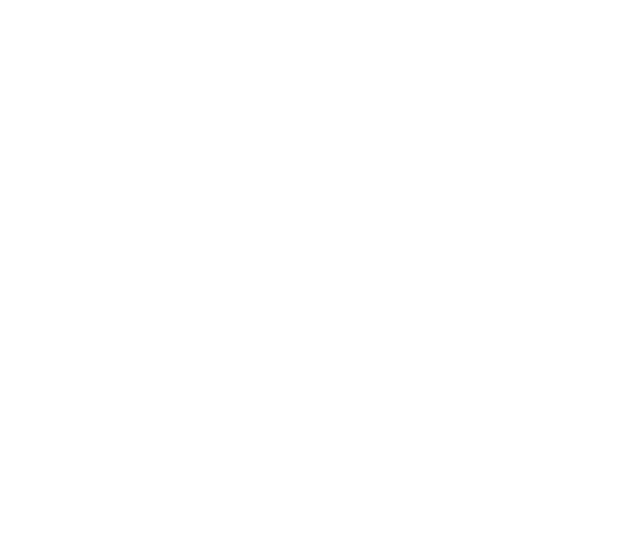
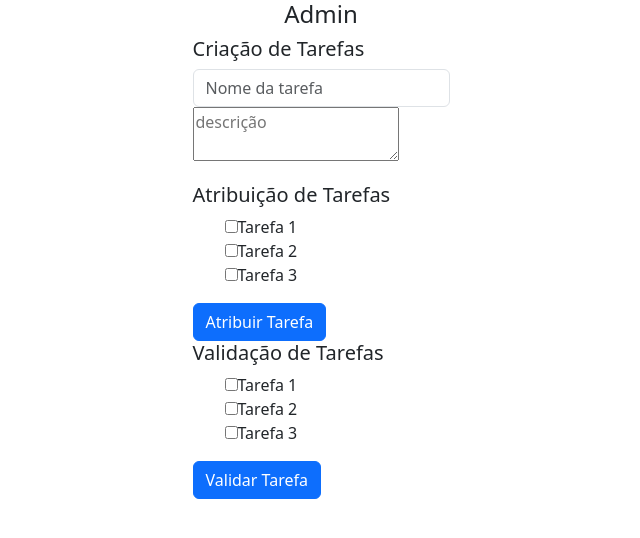
Before and after one commit to oscarRodriguesDev/CashTarefas, a React (Create React App) app: page / in a window 1280 px wide. Before the commit this address had no page. Shown: the top 538 px of the page, without its empty margins (319-959 px from the left). Built offline with nearby package versions, Linux system fonts and the light colour scheme.

Commit message:
segunda tentativa

```diff
--- a/package.json
+++ b/package.json
@@ -2,7 +2,7 @@
   "name": "cash-tarefas",
   "version": "0.1.0",
   "private": true,
-  "homepage": "http://CashTarefas/Admin",
+  "homepage": "http://CashTarefas/",
   "dependencies": {
     "@testing-library/jest-dom": "^5.16.5",
     "@testing-library/react": "^13.4.0",
--- a/src/App.js
+++ b/src/App.js
@@ -9,8 +9,8 @@ function App() {
   return (
     <Router>
       <Routes>
-        <Route path="/Admin" element={<Admin />} />
-        <Route path="/Tarefeiro" element={<Tarefeiro />} />
+        <Route path="/" element={<Admin />} />
+        <Route path="Tarefeiro" element={<Tarefeiro />} />
       </Routes>
     </Router>
   );
```
